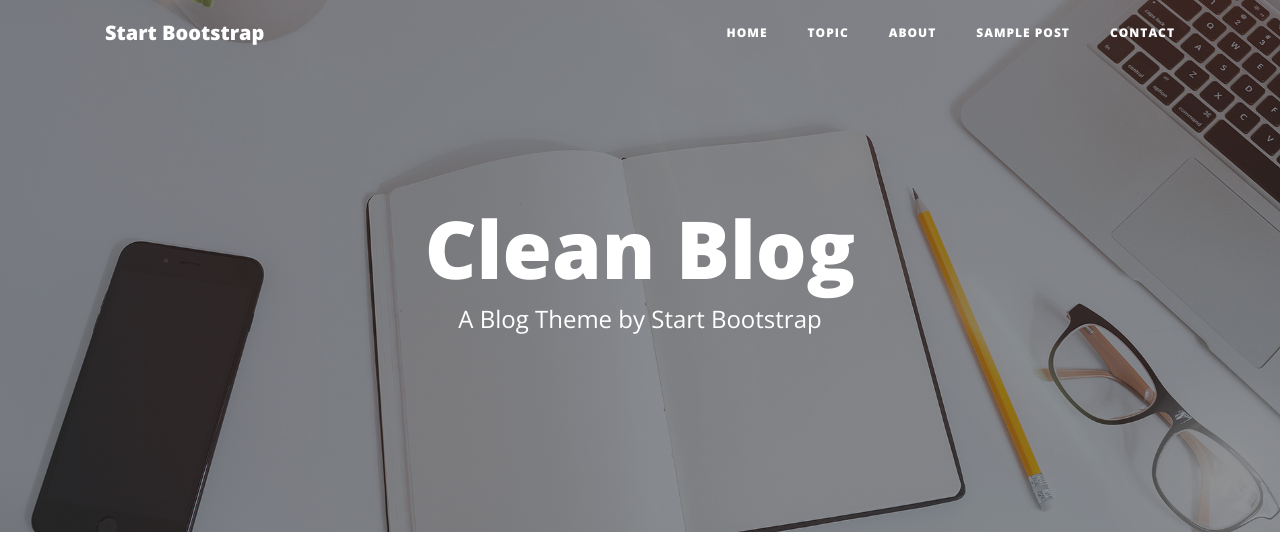
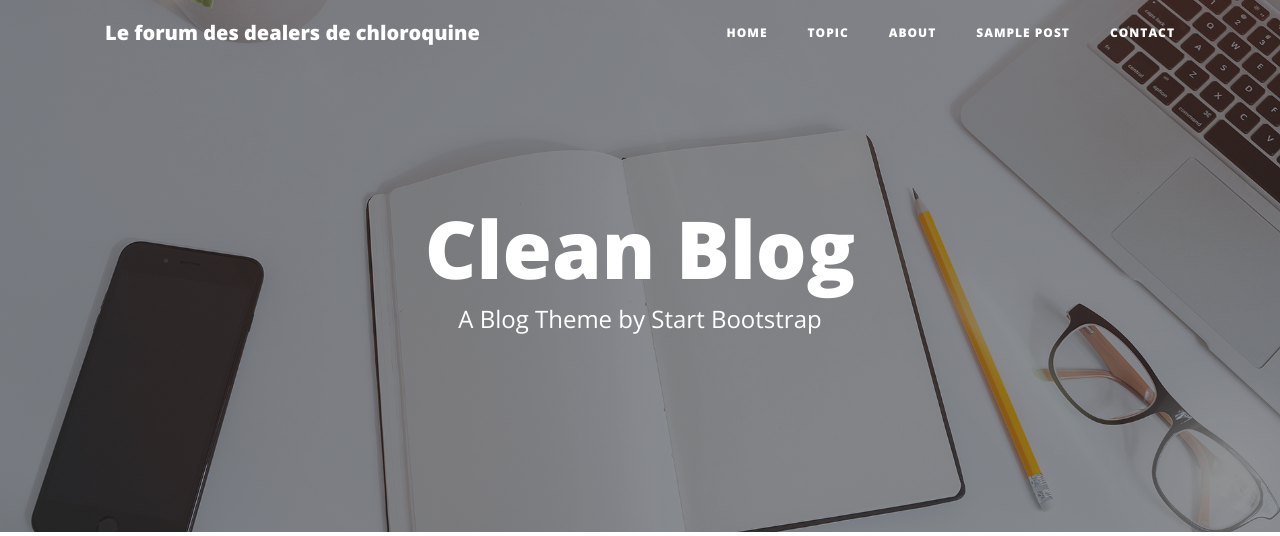
Before and after one commit to gaspard-lonchampt/forum, a PHP site: page /index.php in a window 1280 px wide. Shown: the top 536 px of the page. Run offline with PHP 8.4, Linux system fonts and the light colour scheme.

Commit message:
Update naviguation.php

```diff
--- a/include/pages/naviguation.php
+++ b/include/pages/naviguation.php
@@ -2,7 +2,13 @@
 <!-- Navigation -->
 <nav class="navbar navbar-expand-lg navbar-light fixed-top" id="mainNav">
     <div class="container">
-      <a class="navbar-brand" href="index.html">Start Bootstrap</a>
+      <a class="navbar-brand" href="<?php
+                if (!isset($repere)) {
+                    echo '../index.php';
+                }
+                else {
+                    echo 'index.php';
+                }?>">Le forum des dealers de chloroquine</a>
       <button class="navbar-toggler navbar-toggler-right" type="button" data-toggle="collapse" data-target="#navbarResponsive" aria-controls="navbarResponsive" aria-expanded="false" aria-label="Toggle navigation">
         Menu
         <i class="fas fa-bars"></i>
```
